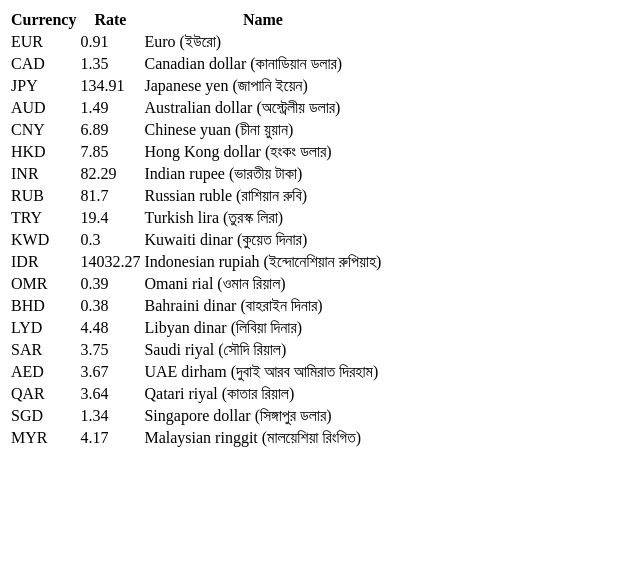
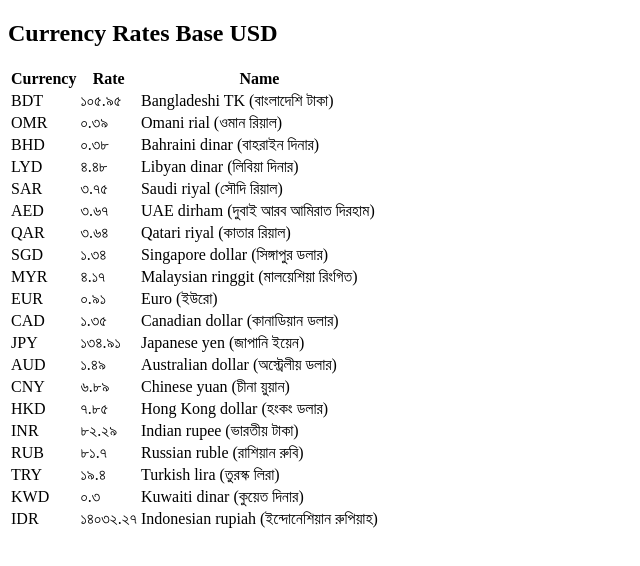
Before and after one commit to mrlaboratory/today, a plain HTML site: page index.html in a window 1280 px wide. Shown: the whole page, without its empty margins (0-640 px from the left). Drawn offline with Linux system fonts and the light colour scheme.

Commit message:
added more information

```diff
--- a/currency_rates.json
+++ b/currency_rates.json
@@ -2,6 +2,15 @@
     "timestamp": 1649996400,
     "base": "USD",
     "rates": {
+        "BDT": [105.95, "Bangladeshi TK", "বাংলাদেশি টাকা"],
+        "OMR": [0.39, "Omani rial", "ওমান রিয়াল"],
+        "BHD": [0.38, "Bahraini dinar", "বাহরাইন দিনার"],
+        "LYD": [4.48, "Libyan dinar", "লিবিয়া দিনার"],
+        "SAR": [3.75, "Saudi riyal", "সৌদি রিয়াল"],
+        "AED": [3.67, "UAE dirham", "দুবাই আরব আমিরাত দিরহাম"],
+        "QAR": [3.64, "Qatari riyal", "কাতার রিয়াল"],
+        "SGD": [1.34, "Singapore dollar", "সিঙ্গাপুর ডলার"],
+        "MYR": [4.17, "Malaysian ringgit", "মালয়েশিয়া রিংগিত"],
         "EUR": [0.91, "Euro", "ইউরো"],
         "CAD": [1.35, "Canadian dollar", "কানাডিয়ান ডলার"],
         "JPY": [134.91, "Japanese yen", "জাপানি ইয়েন"],
@@ -12,14 +21,11 @@
         "RUB": [81.70, "Russian ruble", "রাশিয়ান রুবি"],
         "TRY": [19.40, "Turkish lira", "তুরস্ক লিরা"],
         "KWD": [0.30, "Kuwaiti dinar", "কুয়েত দিনার"],
-        "IDR": [14032.27, "Indonesian rupiah", "ইন্দোনেশিয়ান রুপিয়াহ"],
-        "OMR": [0.39, "Omani rial", "ওমান রিয়াল"],
-        "BHD": [0.38, "Bahraini dinar", "বাহরাইন দিনার"],
-        "LYD": [4.48, "Libyan dinar", "লিবিয়া দিনার"],
-        "SAR": [3.75, "Saudi riyal", "সৌদি রিয়াল"],
-        "AED": [3.67, "UAE dirham", "দুবাই আরব আমিরাত দিরহাম"],
-        "QAR": [3.64, "Qatari riyal", "কাতার রিয়াল"],
-        "SGD": [1.34, "Singapore dollar", "সিঙ্গাপুর ডলার"],
-        "MYR": [4.17, "Malaysian ringgit", "মালয়েশিয়া রিংগিত"]
+        "IDR": [14032.27, "Indonesian rupiah", "ইন্দোনেশিয়ান রুপিয়াহ"]
+
+    },
+    "description" : {
+        "BDT": "বাংলাদেশি টাকা "
     }
+
 }
--- a/index.html
+++ b/index.html
@@ -5,6 +5,7 @@
     <title>Currency Rates</title>
   </head>
   <body>
+    <h2>Currency Rates Base USD</h2>
     <table id="ratesTable">
       <thead>
         <tr>
@@ -16,25 +17,6 @@
       <tbody></tbody>
     </table>
 
-    <script>
-      fetch("currency_rates.json")
-        .then((response) => response.json())
-        .then((data) => {
-          const tableBody = document.querySelector("#ratesTable tbody");
-
-          for (const [currency, [rate, name, nameBn]] of Object.entries(
-            data.rates
-          )) {
-            const row = document.createElement("tr");
-            row.innerHTML = `
-              <td>${currency}</td>
-              <td>${rate}</td>
-              <td>${name} (${nameBn})</td>
-            `;
-            tableBody.appendChild(row);
-          }
-        })
-        .catch((error) => console.error(error));
-    </script>
+ <script src="index.js"></script>
   </body>
 </html>
--- /dev/null
+++ b/index.js
@@ -0,0 +1,42 @@
+function conBN(number) {
+    const banglaNumerals = ['০', '১', '২', '৩', '৪', '৫', '৬', '৭', '৮', '৯'];
+    let result = '';
+    const parts = number.toString().split('.');
+    // Convert integer part
+    let integerPart = '';
+    for (let i = 0; i < parts[0].length; i++) {
+        const digit = parseInt(parts[0][i]);
+        integerPart += banglaNumerals[digit];
+    }
+    result += integerPart;
+    // Convert decimal part if it exists
+    if (parts.length > 1) {
+        result += '.';
+        let decimalPart = '';
+        for (let i = 0; i < parts[1].length; i++) {
+            const digit = parseInt(parts[1][i]);
+            decimalPart += banglaNumerals[digit];
+        }
+        result += decimalPart;
+    }
+    return result;
+}
+
+fetch("currency_rates.json")
+.then((response) => response.json())
+.then((data) => {
+  const tableBody = document.querySelector("#ratesTable tbody");
+
+  for (const [currency, [rate, name, nameBn]] of Object.entries(
+    data.rates
+  )) {
+    const row = document.createElement("tr");
+    row.innerHTML = `
+      <td>${currency}</td>
+      <td>${conBN(rate)}</td>
+      <td>${name} (${nameBn})</td>
+    `;
+    tableBody.appendChild(row);
+  }
+})
+.catch((error) => console.error(error));
```
Also changed, not shown: 1 other file.
